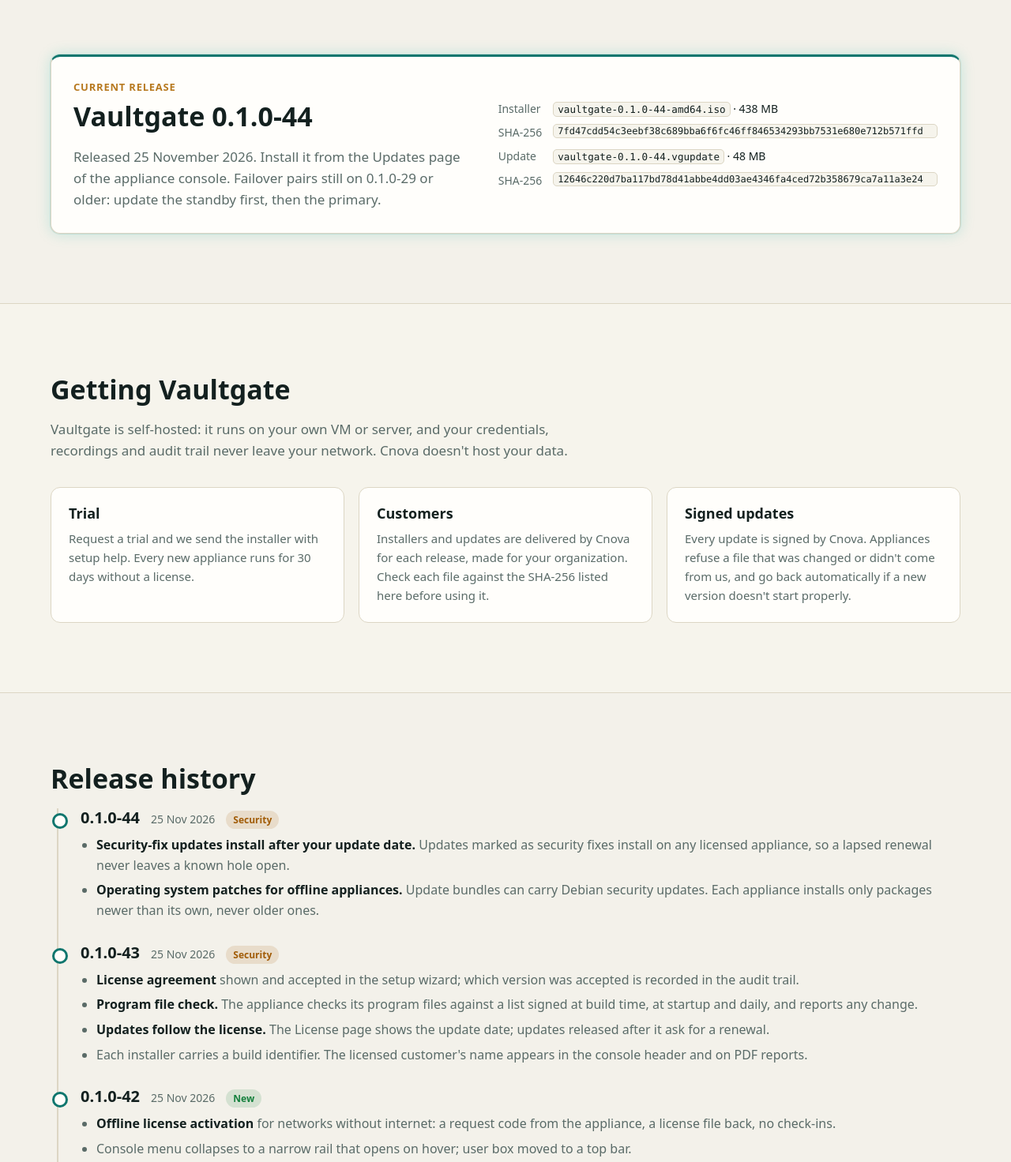
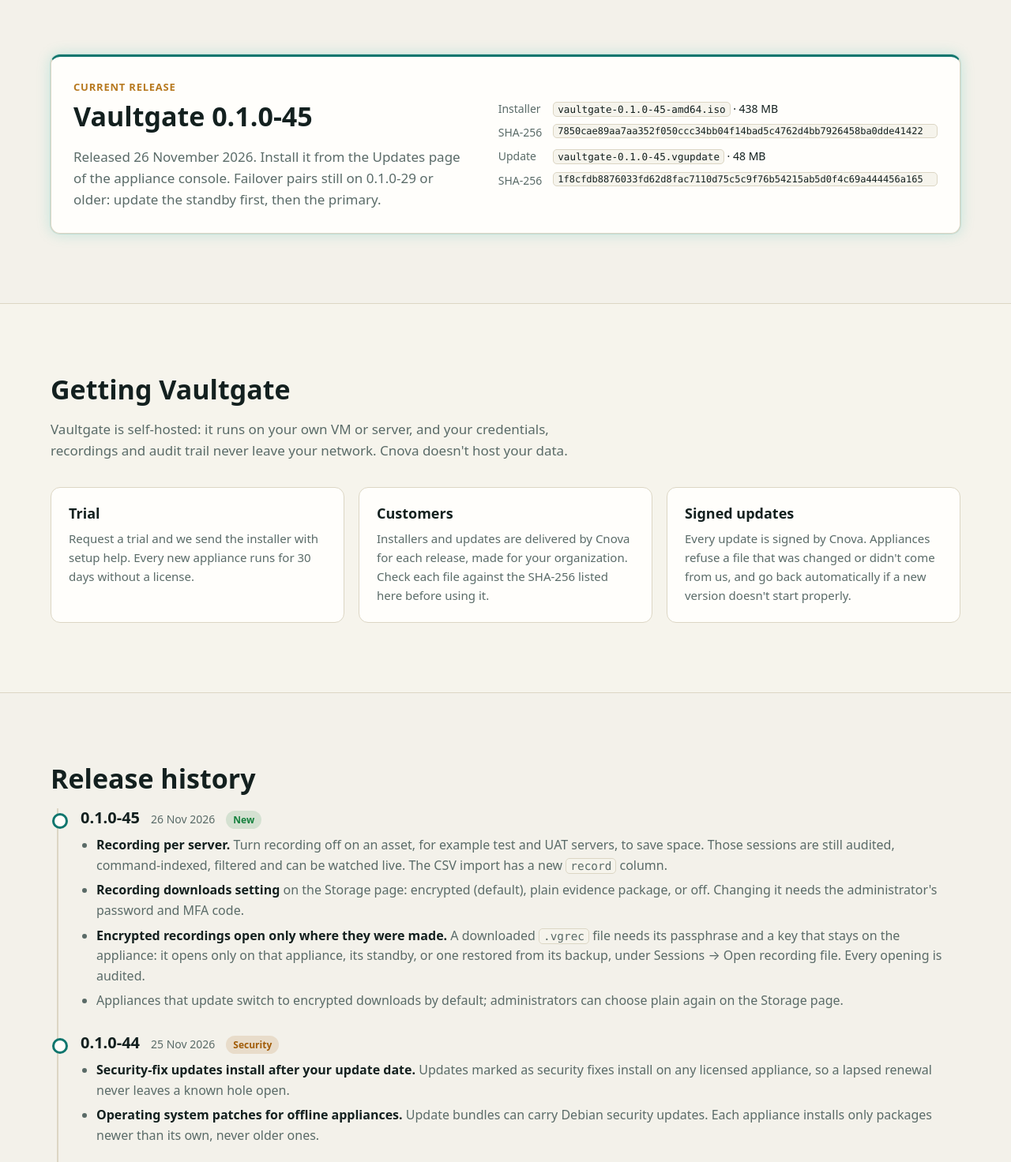
Before and after one commit to Sai-Teja86/cnova-site, a plain HTML site: page releases.html in a window 1280 px wide. Shown: the part 480-1952 px from the top of the page at 79% size. Drawn offline with Linux system fonts and the light colour scheme.

Commit message:
Release 0.1.0-45; recording choices in Features and the Knowledge Base

```diff
--- a/releases.html
+++ b/releases.html
@@ -34,14 +34,14 @@
     <div class="rel-current">
       <div>
         <p class="rel-tag">Current release</p>
-        <h2>Vaultgate 0.1.0-44</h2>
-        <p class="sub">Released 25 November 2026. Install it from the Updates page of the appliance console. Failover pairs still on 0.1.0-29 or older: update the standby first, then the primary.</p>
+        <h2>Vaultgate 0.1.0-45</h2>
+        <p class="sub">Released 26 November 2026. Install it from the Updates page of the appliance console. Failover pairs still on 0.1.0-29 or older: update the standby first, then the primary.</p>
       </div>
       <dl class="rel-files">
-        <dt>Installer</dt><dd><code>vaultgate-0.1.0-44-amd64.iso</code> · 438 MB</dd>
-        <dt>SHA-256</dt><dd><code class="hash">7fd47cdd54c3eebf38c689bba6f6fc46ff846534293bb7531e680e712b571ffd</code></dd>
-        <dt>Update</dt><dd><code>vaultgate-0.1.0-44.vgupdate</code> · 48 MB</dd>
-        <dt>SHA-256</dt><dd><code class="hash">12646c220d7ba117bd78d41abbe4dd03ae4346fa4ced72b358679ca7a11a3e24</code></dd>
+        <dt>Installer</dt><dd><code>vaultgate-0.1.0-45-amd64.iso</code> · 438 MB</dd>
+        <dt>SHA-256</dt><dd><code class="hash">7850cae89aa7aa352f050ccc34bb04f14bad5c4762d4bb7926458ba0dde41422</code></dd>
+        <dt>Update</dt><dd><code>vaultgate-0.1.0-45.vgupdate</code> · 48 MB</dd>
+        <dt>SHA-256</dt><dd><code class="hash">1f8cfdb8876033fd62d8fac7110d75c5c9f76b54215ab5d0f4c69a444456a165</code></dd>
       </dl>
     </div>
   </div>
@@ -63,6 +63,14 @@
   <div class="wrap">
     <h2>Release history</h2>
     <div class="rel-list">
+
+      <article class="rel"><header><h3>0.1.0-45</h3><time datetime="2026-11-26">26 Nov 2026</time><span class="pill ok">New</span></header>
+        <ul>
+          <li><b>Recording per server.</b> Turn recording off on an asset, for example test and UAT servers, to save space. Those sessions are still audited, command-indexed, filtered and can be watched live. The CSV import has a new <code>record</code> column.</li>
+          <li><b>Recording downloads setting</b> on the Storage page: encrypted (default), plain evidence package, or off. Changing it needs the administrator's password and MFA code.</li>
+          <li><b>Encrypted recordings open only where they were made.</b> A downloaded <code>.vgrec</code> file needs its passphrase and a key that stays on the appliance: it opens only on that appliance, its standby, or one restored from its backup, under Sessions → Open recording file. Every opening is audited.</li>
+          <li>Appliances that update switch to encrypted downloads by default; administrators can choose plain again on the Storage page.</li>
+        </ul></article>
 
       <article class="rel"><header><h3>0.1.0-44</h3><time datetime="2026-11-25">25 Nov 2026</time><span class="pill plan">Security</span></header>
         <ul>
```
Also changed, not shown: docs.html (+9 -1 lines), features.html (+3 -1 lines).
